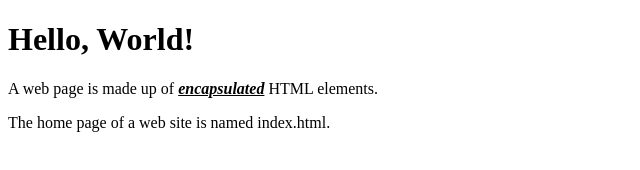
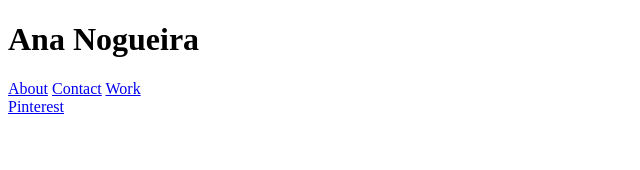
Before and after one commit to ananogueira11/ananogueira11.github.io, a plain HTML site: page work.html in a window 1280 px wide. Shown: the whole page, without its empty margins (0-640 px from the left). Drawn offline with Linux system fonts and the light colour scheme.

Commit message:
navegacao

```diff
--- a/work.html
+++ b/work.html
@@ -8,9 +8,18 @@
 </head>
 
 <body>
-  <h1>Hello, World!</h1>
-  <p>A web page is made up of <b><i><u>encapsulated</u></i></b> HTML elements.</p>
-  <p>The home page of a web site is named index.html.</p>
+  <header>
+    <h1>Ana Nogueira</h1>
+</header>
+
+<nav>
+    <a href="about.html" target="_self">About</a>
+    <a href="contact.html" target="_self">Contact</a>
+    <a href="work.html" target="_self">Work</a>
+</nav>
+
+<a href="projects/project.html" target="_self">Pinterest</a>
+
 </body>
 
 </html>
```
Also changed, not shown: about.html (+11 -4 lines), contact.html (+12 -4 lines), index.html (+6 -5 lines), projects/project.html (+8 -3 lines).
